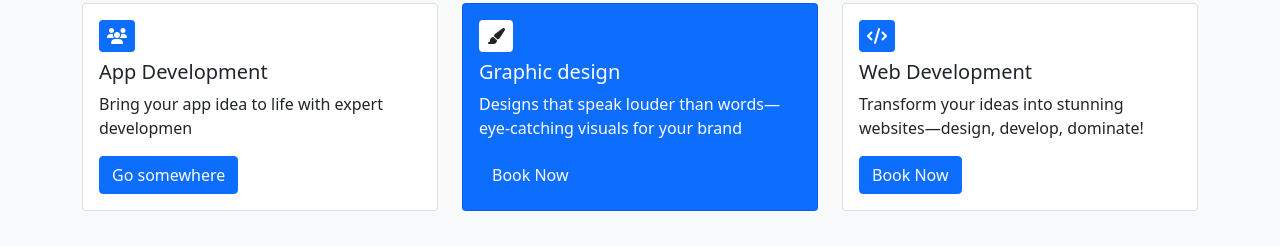
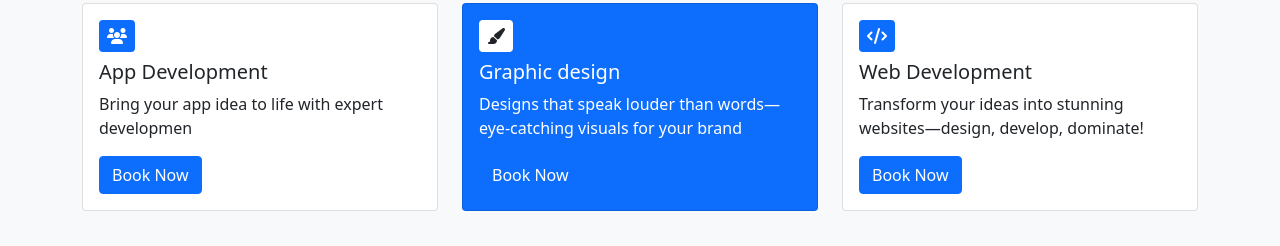
Before and after one commit to NandiniRamnani/bootstrap-website, a plain HTML site: page index.html in a window 1280 px wide. Shown: the part 1597-1843 px from the top of the page. Drawn offline with nearby package versions, Linux system fonts and the light colour scheme; a web font is replaced by a local one.

Commit message:
Update index.html

```diff
--- a/index.html
+++ b/index.html
@@ -1,26 +1,6 @@
 <!DOCTYPE html>
 <html lang="en">
-<!-- <head>
-    <meta charset="UTF-8">
-    <meta name="viewport" content="width=device-width, initial-scale=1.0">
-    <title>My page</title>
-    <link rel="stylesheet" type="text/css" href="style.css">
 
-    <link href="https://cdn.jsdelivr.net/npm/bootstrap@5.0.2/dist/css/bootstrap.min.css" rel="stylesheet" integrity="sha384-EVSTQN3/azprG1Anm3QDgpJLIm9Nao0Yz1ztcQTwFspd3yD65VohhpuuCOmLASjC" crossorigin="anonymous">
-
-    <link rel="preconnect" href="https://fonts.googleapis.com">
-<link rel="preconnect" href="https://fonts.gstatic.com" crossorigin>
-<link href="https://fonts.googleapis.com/css2?family=Kapakana:wght@300..400&display=swap" rel="stylesheet">
-
-<link rel="stylesheet" type="text/css" href="https://cdn.jsdelivr.net/npm/@fortawesome/fontawesome-free@6.6.0/css/fontawesome.min.css">
-
-<link rel="stylesheet" type="text/css" href="https://cdn.jsdelivr.net/npm/bootstrap-icons@1.11.3/font/bootstrap-icons.css">
-
-
-<link rel="stylesheet" href="https://cdnjs.cloudflare.com/ajax/libs/font-awesome/6.6.0/css/all.min.css">
-
-<link href="https://unpkg.com/aos@2.3.1/dist/aos.css" rel="stylesheet">
-</head> -->
 
 <head>
     <meta charset="UTF-8">
@@ -214,7 +194,7 @@
         <i class="fa fa-users bg-primary p-2 text-white rounded mb-2"></i>
         <h5 class="card-title">App Development</h5>
         <p class="card-text">Bring your app idea to life with expert developmen</p>
-        <a href="#" class="btn btn-primary">Go somewhere</a>
+        <a href="#" class="btn btn-primary">Book Now</a>
       </div>
     </div>
   </div>
```
